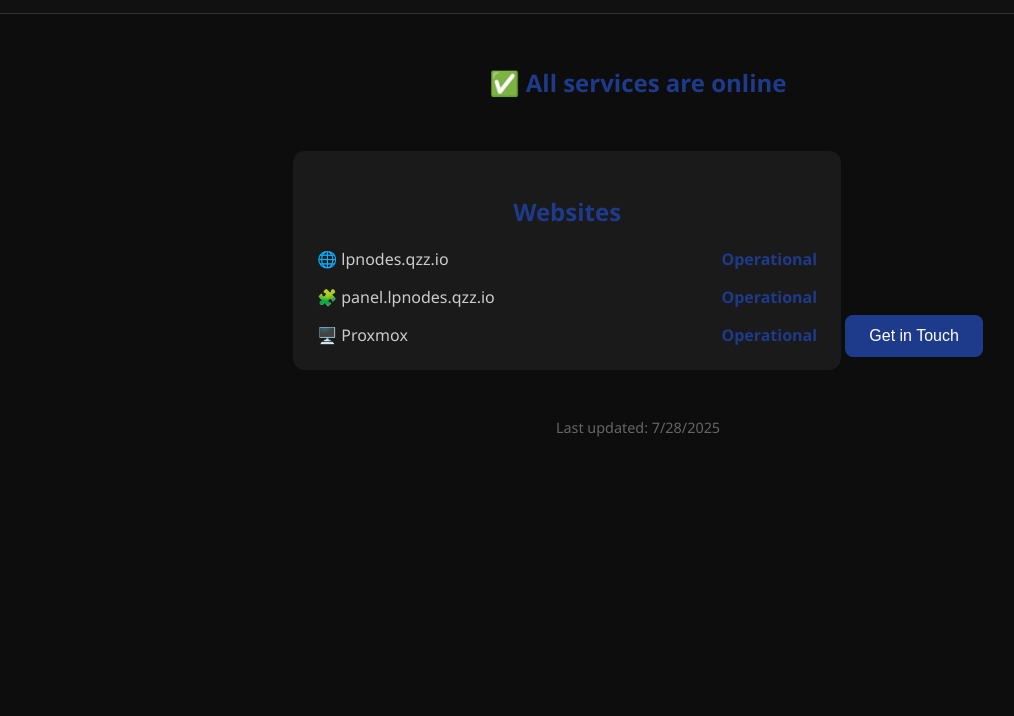
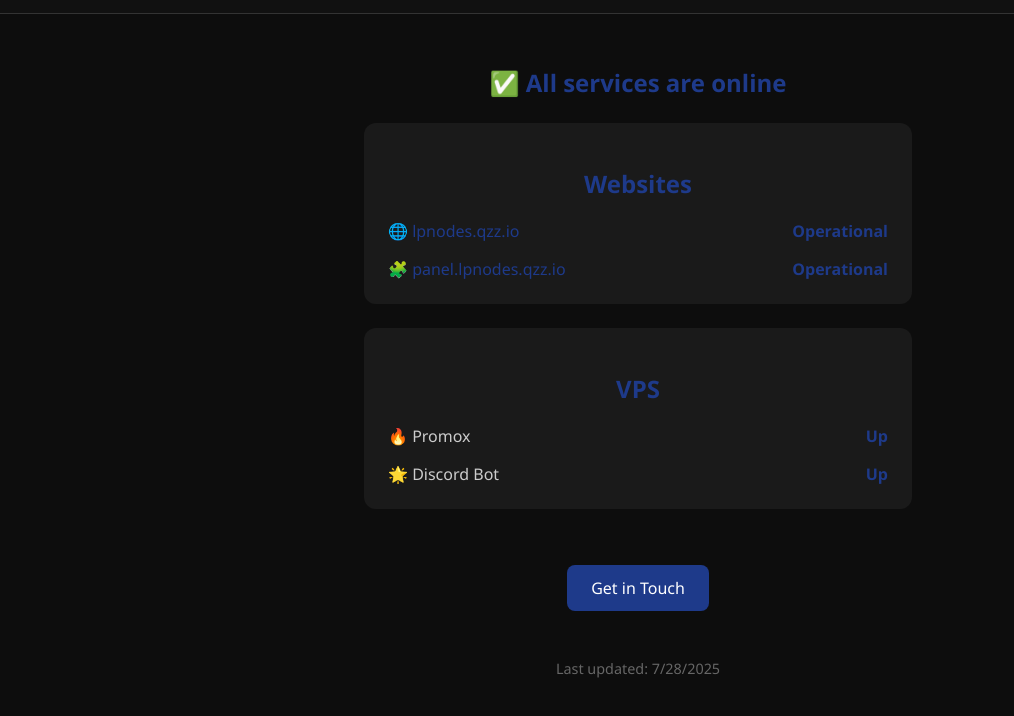
Before and after one commit to mrsdbd1/Aiai, a plain HTML site: page index.html in a window 1280 px wide. Shown: the part 52-768 px from the top of the page, without its empty margins (2-1016 px from the left). Drawn offline with Linux system fonts and the light colour scheme.

Commit message:
Update index.html

```diff
--- a/index.html
+++ b/index.html
@@ -22,7 +22,7 @@
     }
 
     header h1 {
-      color: #1e3a8a; /* Dark Blue */
+      color: #1e3a8a;
       font-size: 1.5rem;
       margin: 0;
     }
@@ -36,14 +36,13 @@
       background-color: #1a1a1a;
       padding: 1.5rem;
       border-radius: 12px;
-      margin-top: 2rem;
-      display: inline-block;
+      margin: 1.5rem auto;
       width: 90%;
       max-width: 500px;
     }
 
     .status-box h2 {
-      color: #1e3a8a; /* Dark Blue */
+      color: #1e3a8a;
     }
 
     .service {
@@ -68,10 +67,21 @@
       border-radius: 8px;
       font-size: 1rem;
       cursor: pointer;
+      text-decoration: none;
+      display: inline-block;
     }
 
     .button:hover {
       background-color: #243b94;
+    }
+
+    a.link {
+      color: #1e3a8a;
+      text-decoration: none;
+    }
+
+    a.link:hover {
+      text-decoration: underline;
     }
 
     footer {
@@ -89,23 +99,34 @@
   <div class="container">
     <h2 style="color:#1e3a8a;">✅ All services are online</h2>
 
+    <!-- Websites Section -->
     <div class="status-box">
       <h2>Websites</h2>
       <div class="service">
-        <span>🌐 lpnodes.qzz.io</span>
+        <span>🌐 <a href="https://lpnodes.qzz.io" class="link" target="_blank">lpnodes.qzz.io</a></span>
         <span class="status">Operational</span>
       </div>
       <div class="service">
-        <span>🧩 panel.lpnodes.qzz.io</span>
-        <span class="status">Operational</span>
-      </div>
-      <div class="service">
-        <span>🖥️ Proxmox</span>
+        <span>🧩 <a href="https://panel.lpnodes.qzz.io" class="link" target="_blank">panel.lpnodes.qzz.io</a></span>
         <span class="status">Operational</span>
       </div>
     </div>
 
-    <button class="button">Get in Touch</button>
+    <!-- VPS Section -->
+    <div class="status-box">
+      <h2>VPS</h2>
+      <div class="service">
+        <span>🔥 Promox</span>
+        <span class="status">Up</span>
+      </div>
+      <div class="service">
+        <span>🌟 Discord Bot</span>
+        <span class="status">Up</span>
+      </div>
+    </div>
+
+    <a href="https://discord.gg/freevps" class="button" target="_blank">Get in Touch</a>
+
     <footer>Last updated: <script>document.write(new Date().toLocaleDateString());</script></footer>
   </div>
 </body>
```
